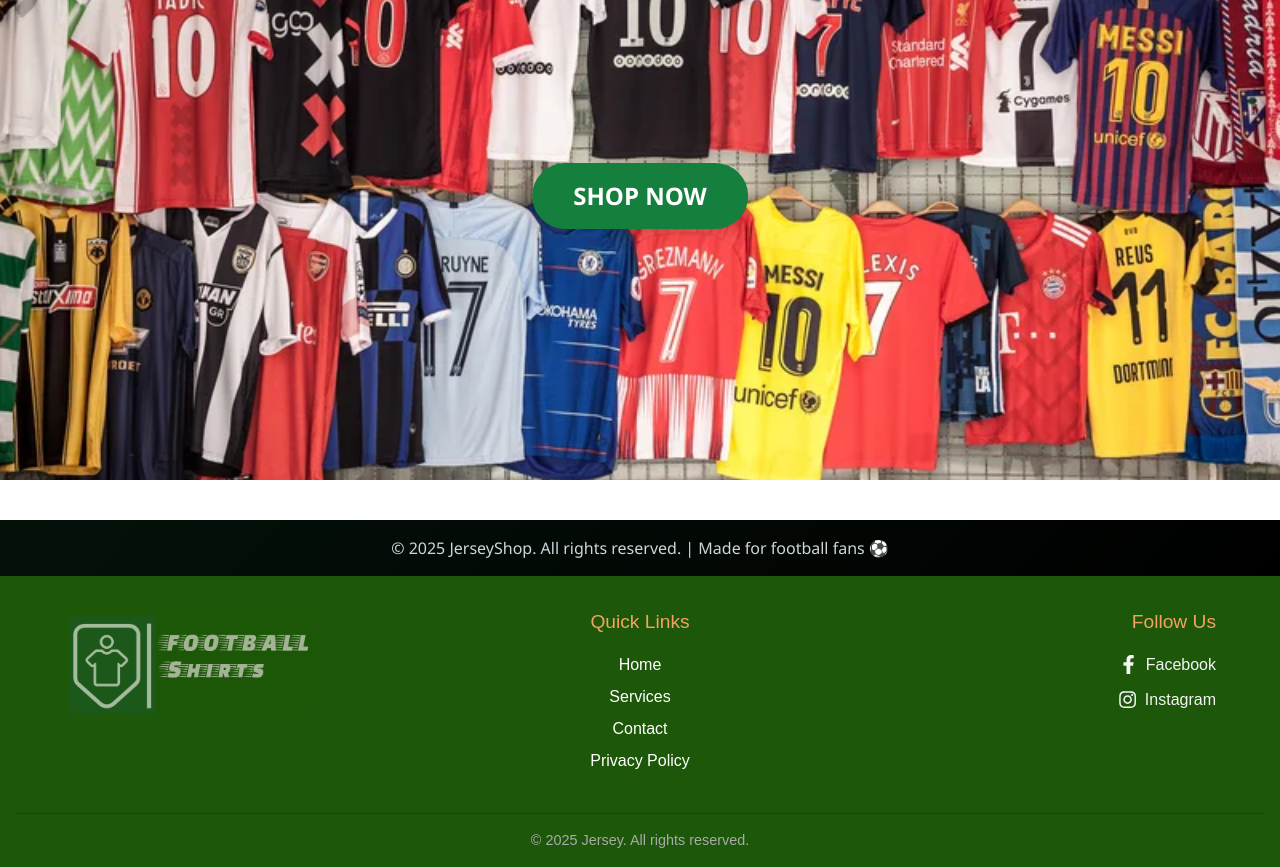
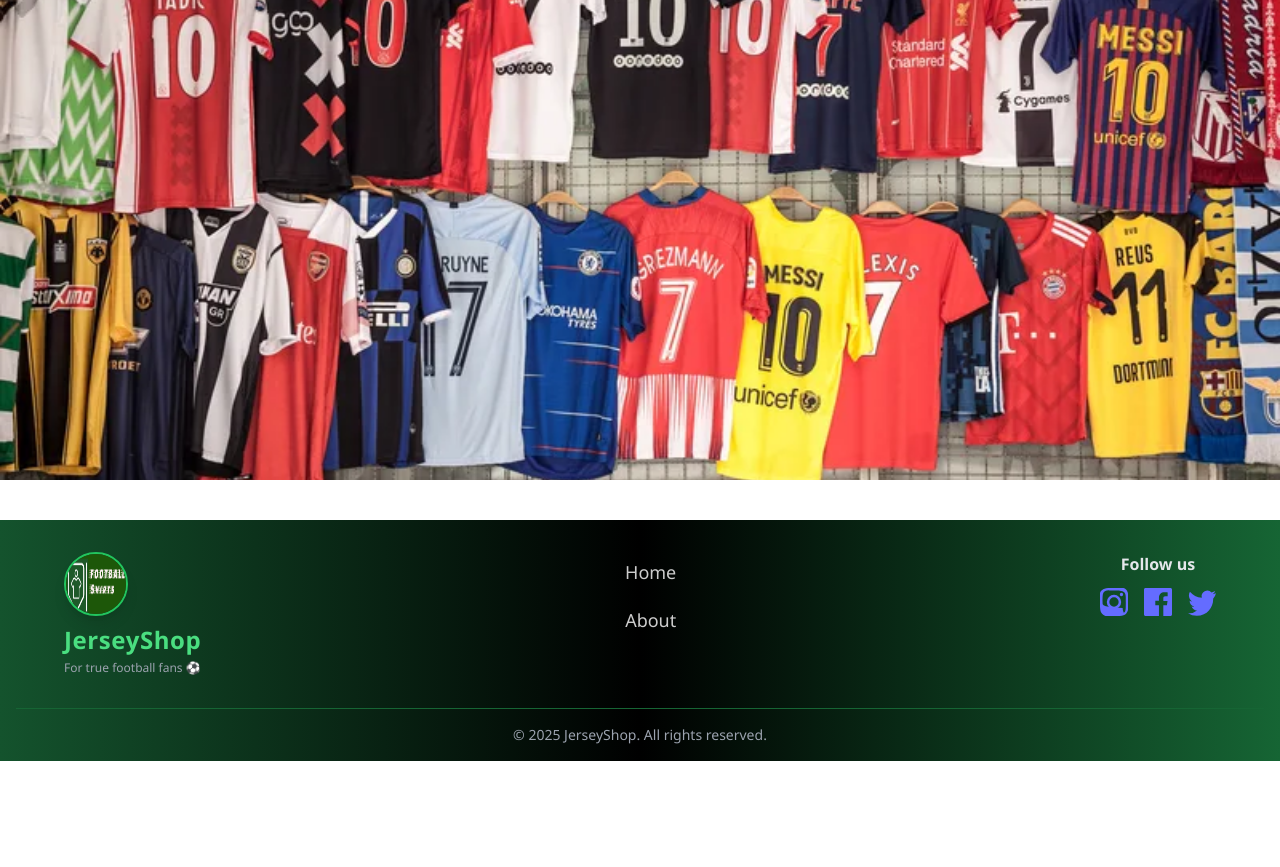
Before and after one commit to Bishnu222/jersey_frontend, a React (Vite) app: page / in a window 1280 px wide. Shown: the part 900-1767 px from the top of the page. After the commit the page ends 1661 px from the top, so only its background shows below. Built offline with nearby package versions, Linux system fonts and the light colour scheme.

Commit message:
update in hoempage

```diff
--- a/src/layouts/Header.jsx
+++ b/src/layouts/Header.jsx
@@ -35,6 +35,9 @@ export default function Header() {
               <NavLink to="/normal/dashboard" className={({ isActive }) => isActive ? 'active' : ''} onClick={() => setMobileMenuOpen(false)}>
                 Profile
               </NavLink>
+              <NavLink to="/normal/order" className={({ isActive }) => isActive ? 'active' : ''} onClick={() => setMobileMenuOpen(false)}>
+                My Orders
+              </NavLink>
               <NavLink to="/about" className={({ isActive }) => isActive ? 'active' : ''} onClick={() => setMobileMenuOpen(false)}>
                 About Us
               </NavLink>
--- a/src/layouts/MainLayout.jsx
+++ b/src/layouts/MainLayout.jsx
@@ -8,7 +8,7 @@ export default function MainLayout() {
     <div>
         <Header/>
         <Outlet/>
-        <Footer />
+        {/* Removed <Footer /> to prevent double footer on pages that include their own footer */}
     </div>
   )
 }
--- a/src/pages/About.jsx
+++ b/src/pages/About.jsx
@@ -13,7 +13,7 @@ export default function About() {
       <div className="mt-8">
         <h2 className="text-2xl font-bold text-green-700 mb-2">Contact Us</h2>
         <p>Email: <a href="mailto:support@jerseyshop.com" className="text-blue-600 hover:underline">support@jerseyshop.com</a></p>
-        <p>Phone: +1-800-FOOTBALL</p>
+        <p>Phone: +977-9800000000</p>
       </div>
       <div className="mt-10 text-gray-400 text-sm">&copy; {new Date().getFullYear()} JerseyShop. All rights reserved.</div>
     </div>
--- a/src/pages/Homepage.jsx
+++ b/src/pages/Homepage.jsx
@@ -4,10 +4,11 @@ import { AuthContext } from '../auth/AuthProvider';
 import heroJersey from '../assets/hero-jersey.png';
 import springSale from '../assets/spring-sale.png';
 import homeImg from '../assets/home.png';
+import logo from '../assets/logo.jpg';
 
 export default function Home() {
   const navigate = useNavigate();
-  const { loading } = useContext(AuthContext);
+  const { loading, user } = useContext(AuthContext);
   const [showHome, setShowHome] = useState(false);
 
   if (loading) {
@@ -33,7 +34,7 @@ export default function Home() {
             <div className="absolute left-8 bottom-8 z-10 flex flex-col items-start">
               <h2 className="text-2xl md:text-3xl font-extrabold text-white mb-2 drop-shadow-lg">BEST OF CLASSIC.<br />ULTIMATE GRAILS.</h2>
               <button
-                onClick={() => navigate('/products')}
+                onClick={() => user ? navigate('/products') : navigate('/login')}
                 className="bg-white/80 hover:bg-green-700 text-green-900 hover:text-white font-bold px-6 py-2 rounded shadow-lg text-lg transition"
               >
                 SHOP NOW →
@@ -61,20 +62,42 @@ export default function Home() {
           alt="Spring Sale Banner"
           className="w-full h-[600px] object-cover"
         />
-        {/* Overlay Shop Now button */}
-        <div className="absolute left-1/2 top-1/2 -translate-x-1/2 -translate-y-1/2 z-10 flex flex-col items-center">
-          <button
-            onClick={() => navigate('/products')}
-            className="bg-green-700 hover:bg-green-900 text-white font-bold px-10 py-4 rounded-full shadow-lg text-2xl transition mt-8"
-          >
-            SHOP NOW
-          </button>
-        </div>
+        {/* Removed Shop Now button overlay */}
       </section>
 
       {/* Footer */}
-      <footer className="bg-black/80 text-gray-300 text-center py-4 mt-auto">
-        <span>&copy; {new Date().getFullYear()} JerseyShop. All rights reserved. | Made for football fans ⚽</span>
+      <footer className="bg-gradient-to-r from-green-900 via-black to-green-800 text-gray-200 mt-auto pt-8 pb-4 px-4">
+        <div className="max-w-6xl mx-auto flex flex-col md:flex-row items-center md:items-start justify-between gap-8">
+          {/* Logo and Brand */}
+          <div className="flex flex-col items-center md:items-start mb-4 md:mb-0">
+            <img src={logo} alt="JerseyShop Logo" className="w-16 h-16 rounded-full shadow-lg mb-2 border-2 border-green-500" />
+            <span className="text-2xl font-extrabold tracking-wide text-green-400">JerseyShop</span>
+            <span className="text-xs text-gray-400 mt-1">For true football fans ⚽</span>
+          </div>
+          {/* Navigation */}
+          <nav className="flex flex-col items-center gap-2 text-lg font-medium">
+            <a href="/" className="hover:text-green-400 transition">Home</a>
+            <a href="/about" className="hover:text-green-400 transition">About</a>
+          </nav>
+          {/* Social Media */}
+          <div className="flex flex-col items-center gap-2">
+            <span className="font-semibold mb-1">Follow us</span>
+            <div className="flex gap-4">
+              <a href="https://instagram.com" target="_blank" rel="noopener noreferrer" aria-label="Instagram" className="hover:text-pink-400">
+                <svg fill="currentColor" viewBox="0 0 24 24" className="w-7 h-7"><path d="M12 2.2c3.2 0 3.584.012 4.85.07 1.17.056 1.97.24 2.43.41.59.22 1.01.48 1.45.92.44.44.7.86.92 1.45.17.46.354 1.26.41 2.43.058 1.266.07 1.65.07 4.85s-.012 3.584-.07 4.85c-.056 1.17-.24 1.97-.41 2.43-.22.59-.48 1.01-.92 1.45-.44.44-.7-.86-.92-1.45-.17-.46-.354-1.26-.41-2.43C2.212 15.784 2.2 15.4 2.2 12s.012-3.584.07-4.85c.056-1.17.24-1.97.41-2.43.22-.59.48-1.01.92-1.45.44-.44.86-.7 1.45-.92.46-.17 1.26-.354 2.43-.41C8.416 2.212 8.8 2.2 12 2.2zm0-2.2C8.736 0 8.332.013 7.052.072 5.77.13 4.73.31 3.89.6c-.84.29-1.54.68-2.23 1.37C.68 2.66.29 3.36 0 4.2c-.29.84-.47 1.88-.53 3.16C-.013 8.332 0 8.736 0 12c0 3.264.013 3.668.072 4.948.058 1.282.24 2.322.53 3.162.29.84.68 1.54 1.37 2.23.69.69 1.39 1.08 2.23 1.37.84.29 1.88.47 3.16.53C8.332 23.987 8.736 24 12 24s3.668-.013 4.948-.072c1.282-.058 2.322-.24 3.162-.53.84-.29 1.54-.68 2.23-1.37.69-.69 1.08-1.39 1.37-2.23.29-.84.47-1.88.53-3.16.059-1.28.072-1.684.072-4.948 0-3.264-.013-3.668-.072-4.948-.058-1.282-.24-2.322-.53-3.162-.29-.84-.68-1.54-1.37-2.23-.69-.69-1.39-1.08-2.23-1.37-.84-.29-1.88-.47-3.16-.53C15.668.013 15.264 0 12 0z"/><path d="M12 5.838A6.162 6.162 0 1 0 12 18.162 6.162 6.162 0 1 0 12 5.838zm0 10.162A4 4 0 1 1 12 8a4 4 0 0 1 0 8zm6.406-11.845a1.44 1.44 0 1 0 0 2.88 1.44 1.44 0 0 0 0-2.88z"/></svg>
+              </a>
+              <a href="https://facebook.com" target="_blank" rel="noopener noreferrer" aria-label="Facebook" className="hover:text-blue-400">
+                <svg fill="currentColor" viewBox="0 0 24 24" className="w-7 h-7"><path d="M22.675 0h-21.35C.595 0 0 .592 0 1.326v21.348C0 23.408.595 24 1.326 24H12.82v-9.294H9.692V11.01h3.127V8.413c0-3.1 1.893-4.788 4.659-4.788 1.325 0 2.463.099 2.797.143v3.24l-1.918.001c-1.504 0-1.797.715-1.797 1.763v2.312h3.587l-.467 3.696h-3.12V24h6.116C23.406 24 24 23.408 24 22.674V1.326C24 .592 23.406 0 22.675 0"/></svg>
+              </a>
+              <a href="https://twitter.com" target="_blank" rel="noopener noreferrer" aria-label="Twitter" className="hover:text-blue-300">
+                <svg fill="currentColor" viewBox="0 0 24 24" className="w-7 h-7"><path d="M24 4.557a9.83 9.83 0 0 1-2.828.775 4.932 4.932 0 0 0 2.165-2.724c-.951.564-2.005.974-3.127 1.195a4.916 4.916 0 0 0-8.38 4.482C7.691 8.095 4.066 6.13 1.64 3.161c-.542.929-.856 2.01-.857 3.17 0 2.188 1.115 4.117 2.823 5.254a4.904 4.904 0 0 1-2.229-.616c-.054 2.281 1.581 4.415 3.949 4.89a4.936 4.936 0 0 1-2.224.084c.627 1.956 2.444 3.377 4.6 3.417A9.867 9.867 0 0 1 0 21.543a13.94 13.94 0 0 0 7.548 2.209c9.057 0 14.009-7.496 14.009-13.986 0-.21-.005-.423-.015-.633A9.936 9.936 0 0 0 24 4.557z"/></svg>
+              </a>
+            </div>
+          </div>
+        </div>
+        <div className="border-t border-green-800 mt-8 pt-4 text-center text-sm text-gray-400">
+          &copy; {new Date().getFullYear()} JerseyShop. All rights reserved.
+        </div>
       </footer>
     </div>
   );
```
Also changed, not shown: src/components/auth/OrderCard.jsx (+19 -15 lines).
